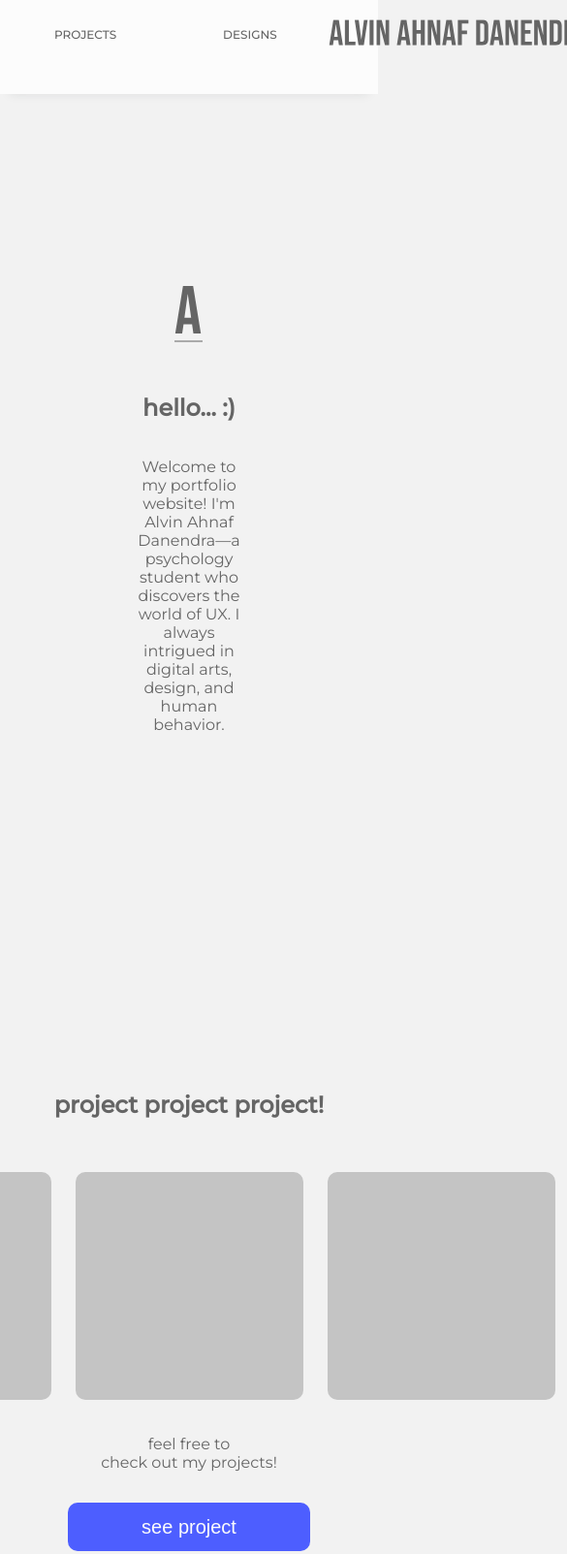
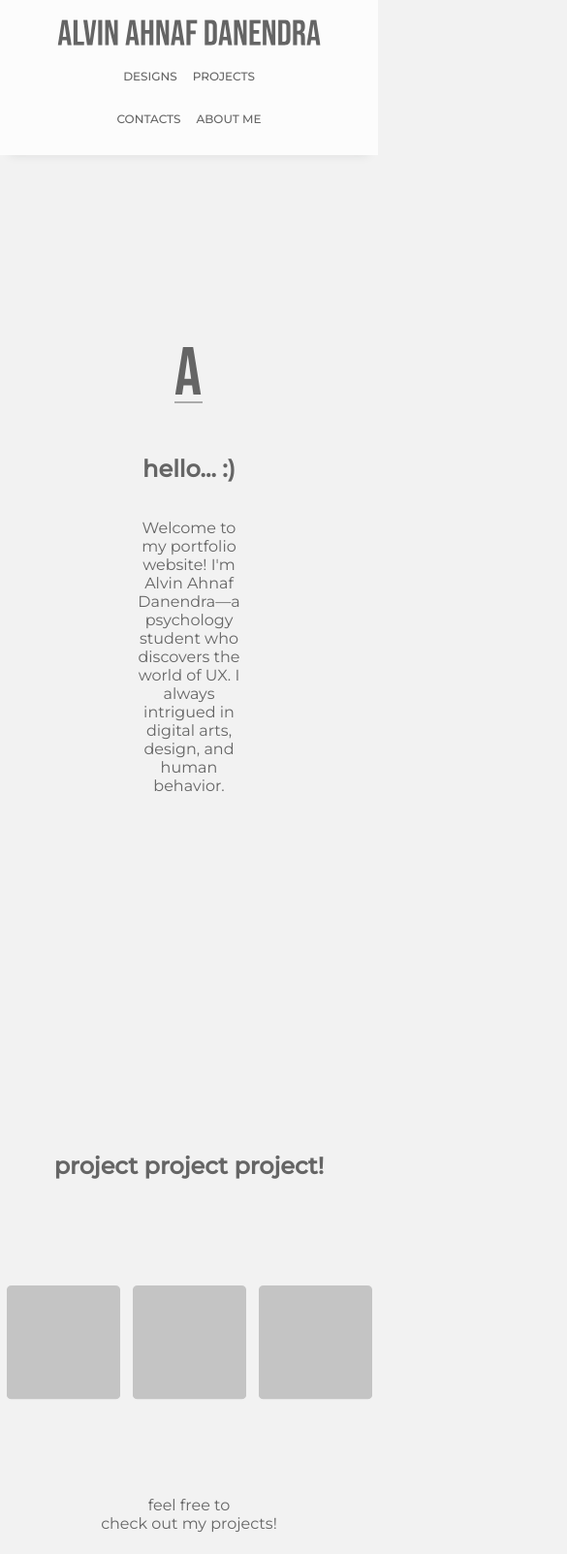
Before and after one commit to alvindnr/portfolio_website, a plain HTML site: page index.html in a window 390 px wide. Shown: the top 1603 px of the page at 97% size, 585 px wide, since content can reach past the window. Drawn offline with Linux system fonts and the light colour scheme.

Commit message:
media query added

```diff
--- a/style.css
+++ b/style.css
@@ -188,5 +188,41 @@ main {
     flex-direction: column;
     justify-content: center;
     align-items: center;
+}
 
+@media (max-width: 1000px) {
+    #nav-container {
+        flex-direction: column;
+        align-items: center;
+        gap: 0.25rem;
+    }
+    #nav-container :nth-child(1) {
+        order: 2;
+        gap: 1rem;
+    }
+
+    #nav-container :nth-child(3) {
+        order: 3;
+    }
+
+    .design-tile,
+    #project-tile {
+        transform: scale(0.5);
+    }
+
+    .btn {
+        transform: scale(0.75);
+    }
+
+    #contact-list {
+        flex-direction: column;
+        gap: 0.5rem;
+        transform: scale(0.75);
+        margin: 0;
+        padding: 0;
+    }
+
+    .contact-container {
+        gap: 1rem;
+    }
 }
```
